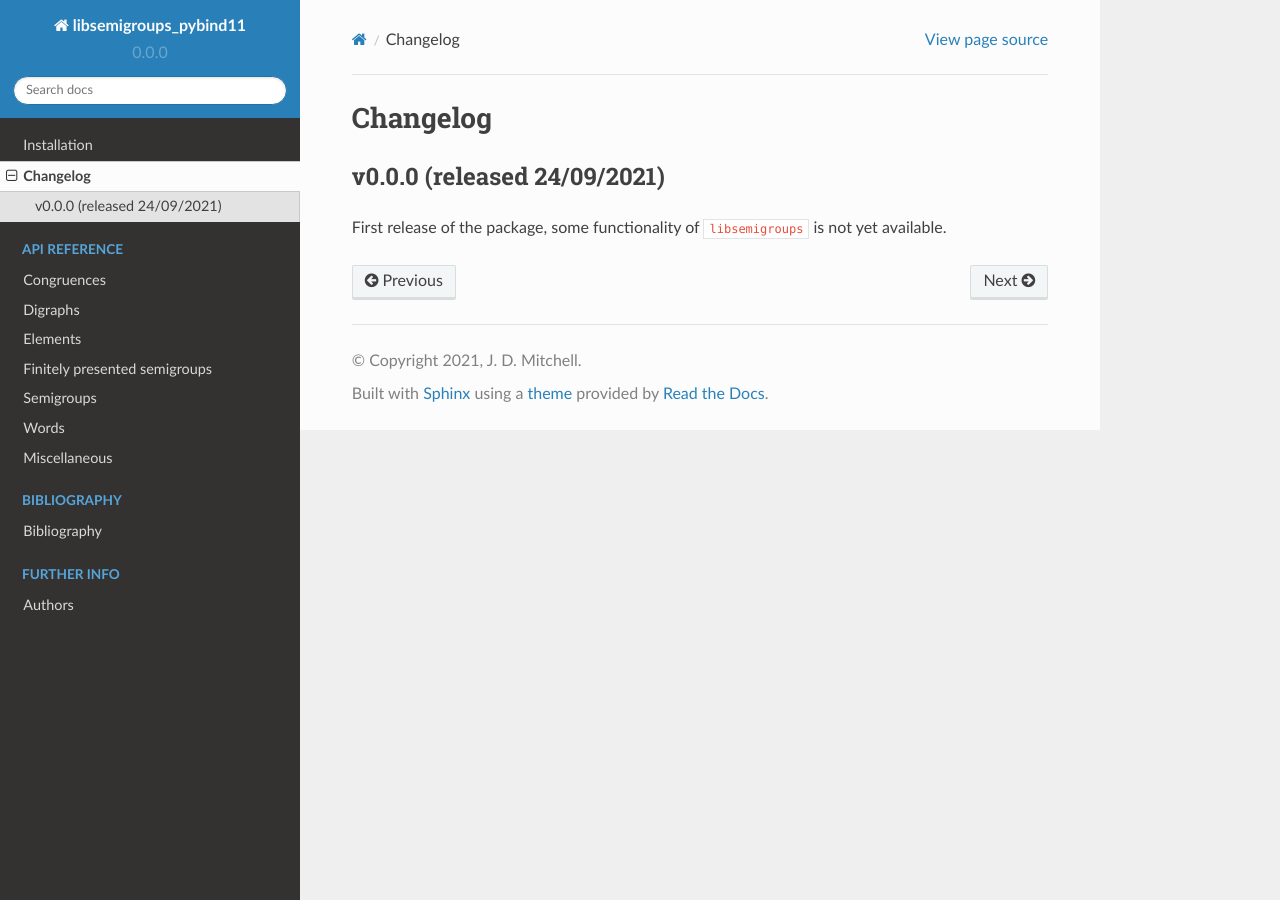
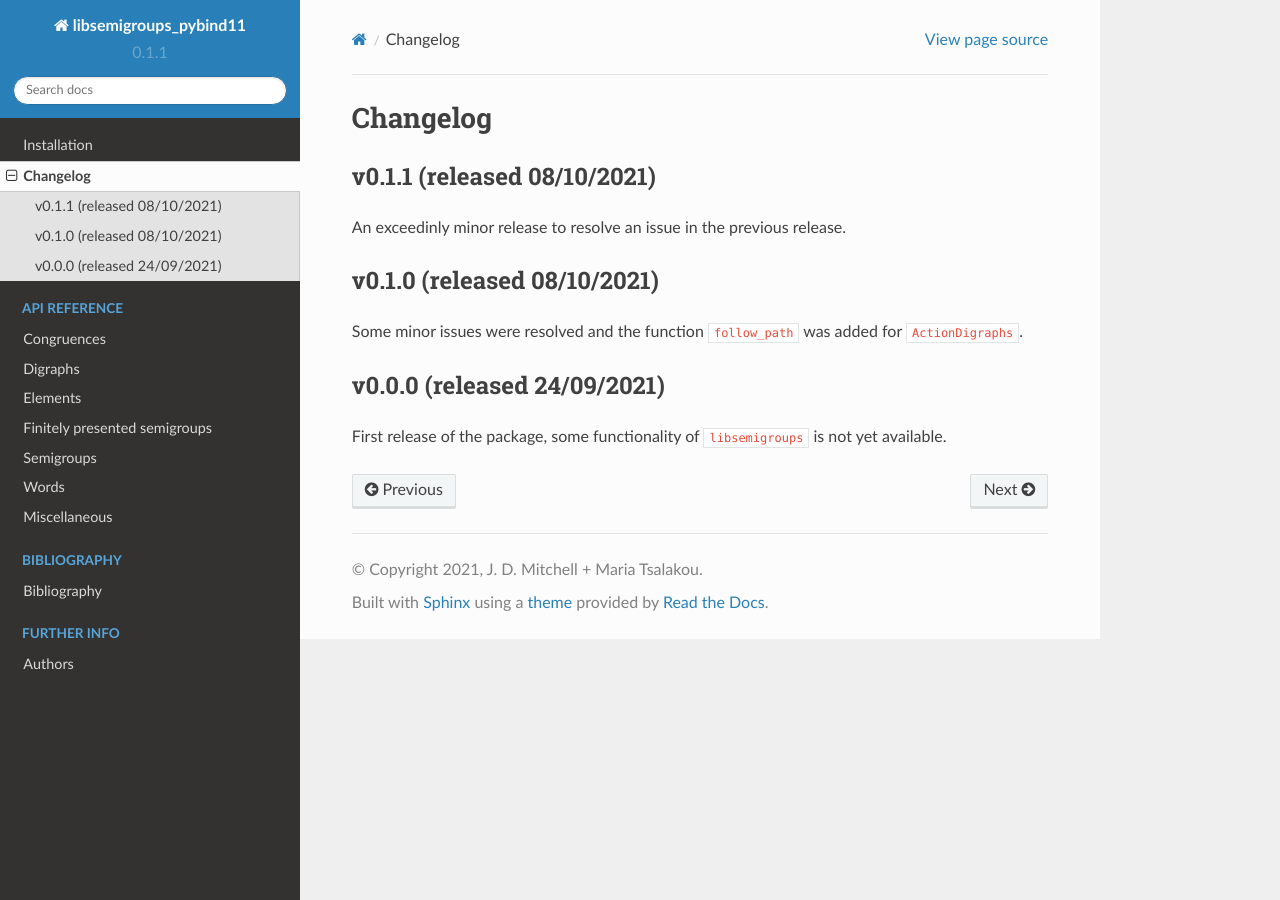
Before and after one commit to libsemigroups/libsemigroups_pybind11, a Sphinx documentation site: the page built from docs/source/changelog.rst, in a window 1280 px wide. Built offline with Sphinx 7.4.7 and the Read the Docs theme 2.0.0, drawn with Linux system fonts in a browser that asks for light colours; pages that are not in the unit, such as notebooks, are missing from menus.

Commit message:
Update version etc for v0.1.1

```diff
--- a/docs/source/authors.rst
+++ b/docs/source/authors.rst
@@ -22,5 +22,6 @@ Contributors
 - `N. Thiery`_ helped the authors understand the ecosystem for integrating C++
   code into python, and to some preliminary versions of the python bindings for
   ``libsemigroups`` using cython, and cppyy.
+- Chinmaya Nagpal resolved some issues with the packaging.
 
 .. _N. Thiery: http://nicolas.thiery.name/
--- a/docs/source/changelog.rst
+++ b/docs/source/changelog.rst
@@ -7,6 +7,17 @@
 Changelog
 =========
 
+v0.1.1 (released 08/10/2021)
+----------------------------
+
+An exceedinly minor release to resolve an issue in the previous release.
+
+v0.1.0 (released 08/10/2021)
+----------------------------
+
+Some minor issues were resolved and the function ``follow_path`` was added for
+``ActionDigraphs``.
+
 v0.0.0 (released 24/09/2021)
 ----------------------------
 
--- a/docs/source/conf.py
+++ b/docs/source/conf.py
@@ -25,10 +25,10 @@ html_static_path = ["_static"]
 source_suffix = ".rst"
 master_doc = "index"
 project = u"libsemigroups_pybind11"
-copyright = u"2021, J. D. Mitchell"
+copyright = u"2021, J. D. Mitchell + Maria Tsalakou"
 author = u"J. D. Mitchell"
-version = u"0.0.0"
-release = u"0.0.0"
+version = u"0.1.1"
+release = u"0.1.1"
 language = None
 exclude_patterns = ["_build"]
 pygments_style = "sphinx"
--- a/docs/source/index.rst
+++ b/docs/source/index.rst
@@ -1,4 +1,4 @@
-libsemigroups_pybind11 - Version 0.0.0
+libsemigroups_pybind11 - Version 0.1.1
 ======================================
 
 python bindings for the C++ library libsemigroups
--- a/docs/source/install.rst
+++ b/docs/source/install.rst
@@ -4,7 +4,7 @@
 
    The full license is in the file LICENSE, distributed with this software.
 
-.. |libsemigroups-pybind11-version| replace:: 0.0.0
+.. |libsemigroups-pybind11-version| replace:: 0.1.1
 
 Installation
 ============
--- a/setup.py
+++ b/setup.py
@@ -21,7 +21,7 @@ from packaging import version
 from pybind11.setup_helpers import Pybind11Extension, build_ext
 from setuptools import setup, find_packages
 
-__version__ = "0.0.0"
+__version__ = "0.1.1"
 
 
 def minimum_libsemigroups_version():
```
Also changed, not shown: README.md (+3 -2 lines).
